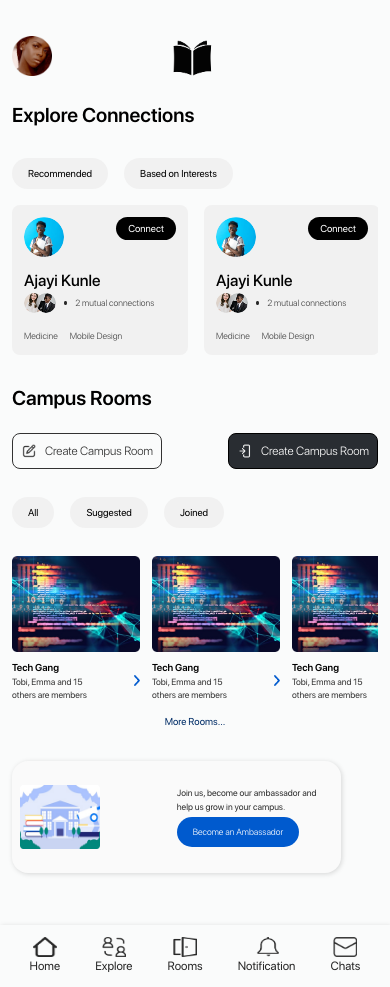
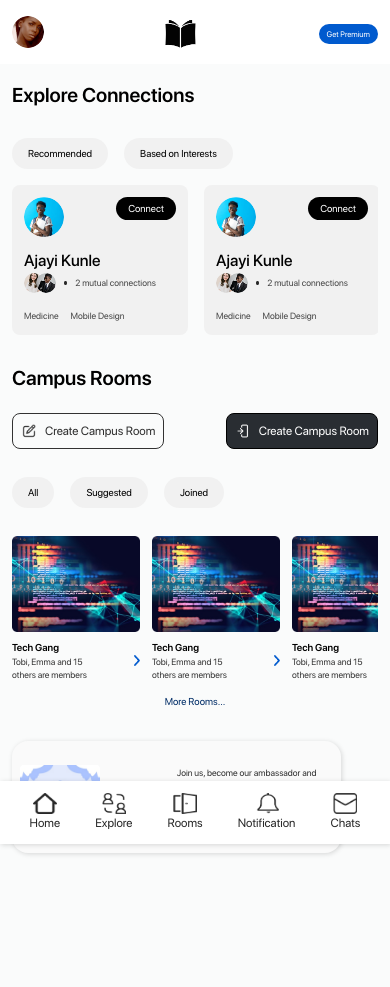
Before and after one commit to EthicalMayor/learnhub-client, a Next.js app: page /dashboard in a window 390 px wide. After the commit the page ends 933 px from the top, so only its background shows below. Built offline with nearby package versions, Linux system fonts and the light colour scheme.

Commit message:
dashboard mobile completed

```diff
--- /dev/null
+++ b/src/app/components/footer.tsx
@@ -0,0 +1,33 @@
+import dashboard_home from '@/app/assets/images/dashboard_home.png'
+import dashboard_explore from '@/app/assets/images/dashboard_explore.png'
+import dashboard_rooms from '@/app/assets/images/dashboard_rooms.png'
+import dashboard_notification from '@/app/assets/images/dashboard_notification.png'
+import dashboard_chats from '@/app/assets/images/dashboard_chats.png'
+import Image from 'next/image'
+
+export default function Footer(){
+    return(
+        <footer className='fixed bottom-0 z-50 bg-white w-full py-3 px-3 text-[#282828] text-[12px] flex justify-around offer_div'>
+            <button className='w-fit flex flex-col justify-center items-center'>
+                <Image src={dashboard_home} alt='dashboard_home' className='h-[1.3rem] w-[1.5rem]'/>
+                <p>Home</p>
+            </button>
+            <button className='w-fit flex flex-col justify-center items-center'>
+                <Image src={dashboard_explore} alt='dashboard_explore' className='h-[1.3rem] w-[1.5rem]'/>
+                <p>Explore</p>
+            </button>
+            <button className='w-fit flex flex-col justify-center items-center'>
+                <Image src={dashboard_rooms} alt='dashboard_rooms' className='h-[1.3rem] w-[1.5rem]'/>
+                <p>Rooms</p>
+            </button>
+            <button className='w-fit flex flex-col justify-center items-center'>
+                <Image src={dashboard_notification} alt='dashboard_notification' className='h-[1.3rem] w-[1.5rem]'/>
+                <p>Notification</p>
+            </button>
+            <button className='w-fit flex flex-col justify-center items-center'>
+                <Image src={dashboard_chats} alt='dashboard_chats' className='h-[1.3rem] w-[1.5rem]'/>
+                <p>Chats</p>
+            </button>
+        </footer>
+    )
+}
--- /dev/null
+++ b/src/app/components/header.tsx
@@ -0,0 +1,17 @@
+import logo from '@/app/assets/images/Learnhub_Logo.png'
+import profile_pic from '@/app/assets/images/dashboard_profile_pic.png'
+import Image from 'next/image'
+
+export default function Header(){
+    return(
+        <header className='fixed top-0 z-50 bg-white w-full px-3 py-4'>
+            <div className='flex justify-between items-center'>
+                <Image src={profile_pic} alt='profile pic' className='w-8 h-8 rounded-full'/>
+
+                <Image src={logo} alt='logo' className='w-8 h-8'/>
+
+                <button className='bg-[#005ACE] px-2 py-1 rounded-full mt-1 text-white text-[8px]'>Get Premium</button>
+            </div>
+        </header>
+    )
+}
--- a/src/app/dashboard/page.tsx
+++ b/src/app/dashboard/page.tsx
@@ -1,5 +1,4 @@
-import logo from '@/app/assets/images/Learnhub_Logo.png'
-import profile_pic from '@/app/assets/images/dashboard_profile_pic.png'
+
 import friend_pic from '@/app/assets/images/friend_pic.png'
 import friend1 from '@/app/assets/images/friend1.png'
 import friend2 from '@/app/assets/images/friend2.png'
@@ -9,26 +8,20 @@ import join_room from '@/app/assets/images/join_room.png'
 import dashoard_tech_gang from '@/app/assets/images/dashoard_tech_gang.png'
 import blue_arrow_right from '@/app/assets/images/blue_arrow_right.png'
 import dashboard_ambassador from '@/app/assets/images/dashboard_ambassador.png'
-import dashboard_home from '@/app/assets/images/dashboard_home.png'
-import dashboard_explore from '@/app/assets/images/dashboard_explore.png'
-import dashboard_rooms from '@/app/assets/images/dashboard_rooms.png'
-import dashboard_notification from '@/app/assets/images/dashboard_notification.png'
-import dashboard_chats from '@/app/assets/images/dashboard_chats.png'
 import Image from 'next/image'
+import Header from '../components/header'
+import Footer from '../components/footer'
+
+
 
 export default function Dashboard(){
 
     return(
-        <div>
-            <section className='px-3 py-4 mt-5 space-y-6'>
-                <header>
-                    <div className='flex justify-between w-[55%]'>
-                        <div className='w-10 h-10 rounded-full'>
-                            <Image src={profile_pic} alt='profile pic' className='w-full h-full'/>
-                        </div>
-                        <Image src={logo} alt='logo' className='w-10 h-10'/>
-                    </div>
-                </header>
+        <div className=''>
+
+            <Header/>
+
+            <section className='pt-[5rem] pb-[5rem] px-3 py-4 space-y-6'>
                 <div className="text-black space-y-4">
                     <div className="text-[20px] sf_semibold">Explore Connections</div>
 
@@ -54,10 +47,10 @@ export default function Dashboard(){
                                         </div>
                                         <div className='flex gap-2 items-center'>
                                             <Image src={friend_dot} alt='friend_dot' className='w-[0.2rem] h-[0.2rem]'/>
-                                            <p className='text-[#282828] text-[9px] sf_light opacity-85'>2 mutual connections</p>
+                                            <p className='text-[#282828] text-[9px]  opacity-85'>2 mutual connections</p>
                                         </div>
                                     </div>
-                                    <div className='flex gap-3 mt-4 text-[#282828] text-[9px] sf_light opacity-85'>
+                                    <div className='flex gap-3 mt-4 text-[#282828] text-[9px]  opacity-85'>
                                         <p >Medicine</p>
                                         <p >Mobile Design</p>
                                     </div>
@@ -71,12 +64,12 @@ export default function Dashboard(){
                         <div className="text-[20px] mt-7 sf_semibold">Campus Rooms</div>
 
                         <article className='flex justify-between mt-5'>
-                            <button className='sf_light flex gap-2 py-2 items-center px-2 border border-solid border-[#323232] rounded-lg'>
+                            <button className=' flex gap-2 py-2 items-center px-2 border border-solid border-[#323232] rounded-lg'>
                                 <Image src={edit_room} alt='edit_room' className='h-[1rem] w-[1rem]'/>
                                 <p className='text-[12px] text-[#2F2F2F]'>Create Campus Room</p>
                             </button>
 
-                            <button className='sf_light flex gap-2 py-2 items-center bg-[#292D32] text-white px-2 border border-solid border-black rounded-lg'>
+                            <button className=' flex gap-2 py-2 items-center bg-[#292D32] text-white px-2 border border-solid border-black rounded-lg'>
                                 <Image src={join_room} alt='edit_room' className='h-[1rem] w-[1rem]'/>
                                 <p className='text-[12px]'>Create Campus Room</p>
                             </button>
@@ -115,35 +108,14 @@ export default function Dashboard(){
                         <Image src={dashboard_ambassador} alt='dashboard_ambassador' className='w-[5rem] h-[4rem]'/>
                         <article className='text-[9px] w-[50%]'>
                             <p className='text-[#303030]'>Join us, become our ambassador and help us grow in your campus.</p>
-                            <button className="bg-[#005ACE] px-4 py-2 rounded-full mt-1 text-white sf_light">Become an Ambassador</button>
+                            <button className="bg-[#005ACE] px-4 py-2 rounded-full mt-1 text-white ">Become an Ambassador</button>
                         </article>
                     </section>
 
                 </div>
             </section>
 
-            <footer className='mt-9 w-full py-3 px-3 text-[#282828] text-[12px] flex justify-around offer_div '>
-                <button className='w-fit flex flex-col justify-center items-center'>
-                    <Image src={dashboard_home} alt='dashboard_home' className='h-[1.3rem] w-[1.5rem]'/>
-                    <p>Home</p>
-                </button>
-                <button className='w-fit flex flex-col justify-center items-center'>
-                    <Image src={dashboard_explore} alt='dashboard_explore' className='h-[1.3rem] w-[1.5rem]'/>
-                    <p>Explore</p>
-                </button>
-                <button className='w-fit flex flex-col justify-center items-center'>
-                    <Image src={dashboard_rooms} alt='dashboard_rooms' className='h-[1.3rem] w-[1.5rem]'/>
-                    <p>Rooms</p>
-                </button>
-                <button className='w-fit flex flex-col justify-center items-center'>
-                    <Image src={dashboard_notification} alt='dashboard_notification' className='h-[1.3rem] w-[1.5rem]'/>
-                    <p>Notification</p>
-                </button>
-                <button className='w-fit flex flex-col justify-center items-center'>
-                    <Image src={dashboard_chats} alt='dashboard_chats' className='h-[1.3rem] w-[1.5rem]'/>
-                    <p>Chats</p>
-                </button>
-            </footer>
+            <Footer/>
         </div>
     )
 }
```
Also changed, not shown: src/app/onboarding/page.tsx (+5 -5 lines), src/app/onboarding/components/chooseYourVibe.tsx (renamed from src/app/components/onboarding/chooseYourVibe.tsx), src/app/onboarding/components/institution.tsx (renamed from src/app/components/onboarding/institution.tsx), src/app/onboarding/components/interest.tsx (renamed from src/app/components/onboarding/interest.tsx), src/app/onboarding/components/setupProfile.tsx (renamed from src/app/components/onboarding/setupProfile.tsx), src/app/onboarding/components/welcome.tsx (renamed from src/app/components/onboarding/welcome.tsx).
